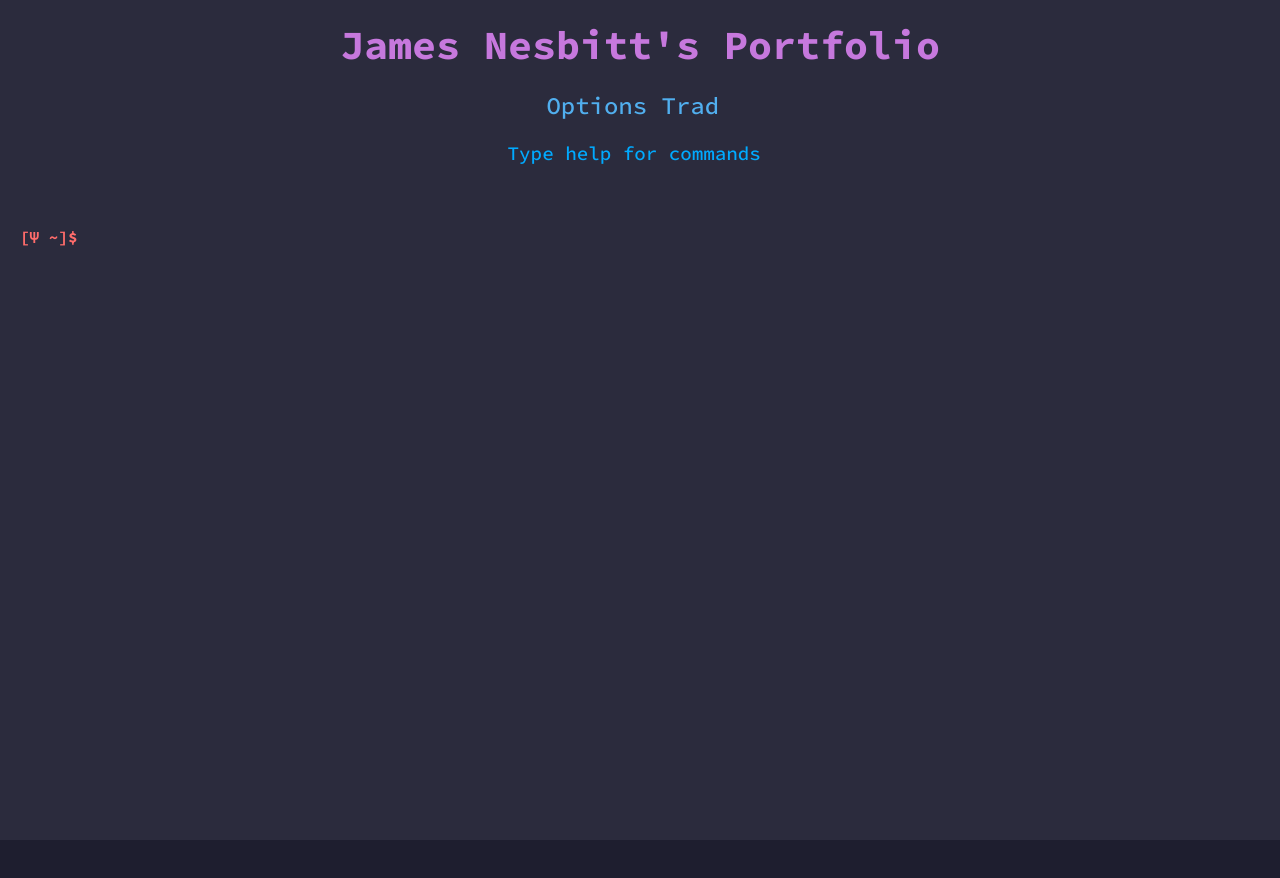
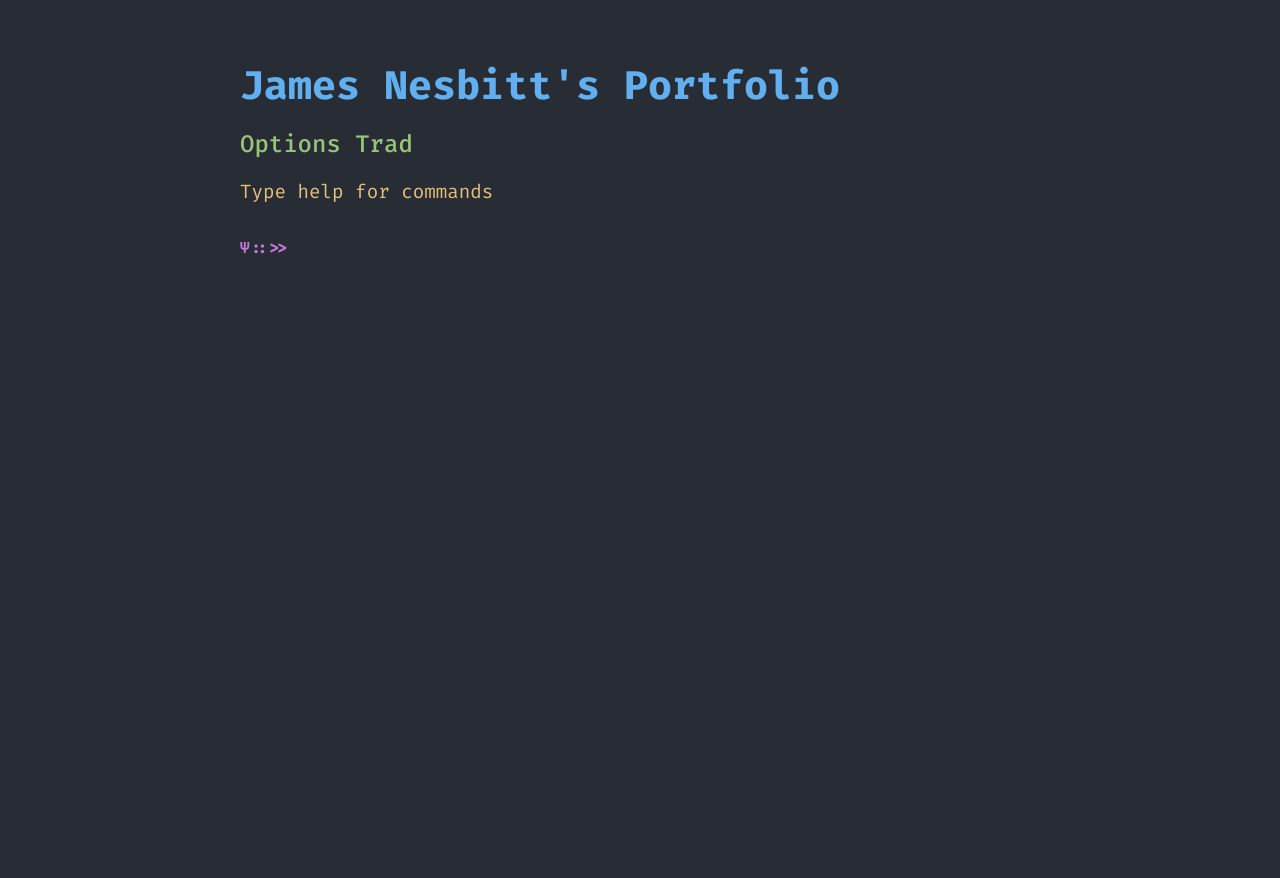
Before and after one commit to james04nesbitt/portfolio, a React (Create React App) app: page / in a window 1280 px wide. Shown: the top 878 px of the page. Built offline with nearby package versions, Linux system fonts and the light colour scheme.

Commit message:
color schme

```diff
--- a/src/home.css
+++ /dev/null
@@ -1,95 +0,0 @@
-@import url('https://fonts.googleapis.com/css2?family=Source+Code+Pro:wght@400;500;700&display=swap');
-
-body {
-    margin: 0;
-    background-color: #1e1e2f;
-    color: #c5c8c6;
-    font-family: 'Source Code Pro', monospace;
-    font-weight: 400;
-}
-
-.terminal {
-    padding: 20px;
-    background-color: #2b2b3d;
-    color: #c5c8c6;
-    height: 100vh;
-    overflow-y: auto;
-    display: flex;
-    flex-direction: column;
-    align-items: center;
-    justify-content: flex-start; /* Align at the top */
-}
-
-.indexTitle {
-    text-align: center;
-    color: #c678dd;
-    margin-bottom: 20px;
-    font-weight: 700;
-
-}
-
-.subheading {
-    text-align: center;
-    color: #51afef;
-    margin-bottom: 30px;
-    font-weight: 500;
-}
-
-.command-output {
-    margin-top: 20px;
-    width: 100%;
-}
-
-.command-line {
-    display: flex;
-    align-items: center;
-    margin-bottom: 12px;
-    width: 100%;
-}
-
-.decorator {
-    color: #ff6c6b;
-    margin-right: 10px;
-    font-weight: 700;
-    white-space: nowrap; /* Prevent wrapping to a new line */
-    line-height: 1.5em; /* Ensure line height matches the input */
-    flex-shrink: 0; /* Prevent the decorator from shrinking */
-}
-
-input.Cmd {
-    background-color: #2b2b3d;
-    border: none;
-    color: #c5c8c6;
-    width: 100%;
-    outline: none;
-    font-family: 'Source Code Pro', monospace;
-    font-size: 1em;
-    font-weight: 500;
-    line-height: 1.5em; /* Match this with the line height of .decorator */
-    padding: 0 5px; /* Add padding for spacing */
-    margin: 0; /* Remove any default margin */
-    display: inline-block; /* Ensure it stays on one line */
-    vertical-align: middle; /* Aligns with the decorator */
-}
-
-.command-input {
-    color: #c5c8c6;
-    font-weight: 400;
-}
-
-.command-output-text {
-    white-space: pre-wrap;
-    word-wrap: break-word;
-    margin: 0;
-    padding-left: 20px;
-    color: #ffffff;
-    font-weight: 400;
-    margin-top: 5px;
-}
-
-.input-line {
-    display: flex;
-    align-items: center;
-    margin-top: 10px;
-    width: 100%;
-}
--- a/src/home.jsx
+++ b/src/home.jsx
@@ -1,5 +1,5 @@
 import React, { useState } from 'react';
-import './home.css';
+import './terminal.css';
 import { TypeAnimation } from 'react-type-animation';
 import ResumeWindow from './ResumeWindow';
 
@@ -14,16 +14,29 @@ function Terminal() {
 
       switch (input) {
         case 'help':
-          output = `Available commands: \n - help\n - about me\n - projects\n - work experience\n - clear\n\nVisit the alternate portfolio: <a href="/alternate" style="color: #00aaff;">Alternate Portfolio</a>`;
+          output = `Available commands:
+ - help
+ - about me
+ - projects
+ - work experience
+ - clear
+ - resume
+
+Visit the alternate portfolio: <a href="/alternate" class="link">Alternate Portfolio</a>`;
           break;
         case 'about me':
-          output = `James Nesbitt: CS Major, AI enthusiast, Options Trader, WSB alumni.`;
+          output = 'James Nesbitt: CS Major, AI enthusiast, Options Trader, WSB alumni.';
           break;
         case 'projects':
-          output = `Projects: \n - Portfolio website\n - AI-based stock predictor\n - Chatbot with React`;
+          output = `Projects:
+ - Portfolio website
+ - AI-based stock predictor
+ - Chatbot with React`;
           break;
         case 'work experience':
-          output = `Work Experience: \n - Software Developer Intern at XYZ Corp.\n - AI Research Assistant at ABC University`;
+          output = `Work Experience:
+ - Software Developer Intern at XYZ Corp.
+ - AI Research Assistant at ABC University`;
           break;
         case 'clear':
           setCommandHistory([]);
@@ -37,23 +50,23 @@ function Terminal() {
       }
 
       setCommandHistory([...commandHistory, { input, output }]);
-      e.target.value = ''; // Clear the input
+      e.target.value = '';
     }
   };
 
   return (
     <div className="terminal">
-      <div className="indexTitle">
+      <div className="terminal-content">
+        <h1 className="terminal-title">
           <TypeAnimation
             sequence={['James Nesbitt\'s Portfolio', 1000]}
             wrapper="span"
             speed={50}
-          style={{fontFamily:'Source Code Pro', fontSize: '2.5em', display: 'block' }}
             cursor={false}
           />
-      </div>
+        </h1>
 
-      <div className="subheading">
+        <div className="terminal-subtitle">
           <TypeAnimation
             preRenderFirstString={true}
             sequence={[
@@ -69,10 +82,12 @@ function Terminal() {
             ]}
             wrapper="span"
             speed={50}
-          style={{fontFamily:'Source Code Pro', fontSize: '1.5em', display: 'block' }}
             repeat={Infinity}
+
           />
-        <br/>
+        </div>
+
+        <p className="terminal-help">
           <TypeAnimation
             sequence={[
               2000,
@@ -80,28 +95,27 @@ function Terminal() {
             ]}
             wrapper="span"
             speed={50}
-          style={{fontFamily:'Source Code Pro', fontSize: '1.2em', display: 'block', color: '#00aaff' }}
-          cursor={true}
+            cursor={false}
           />
+        </p>
+
+        <div className="terminal-output">
+          {commandHistory.map((entry, index) => (
+            <div key={index} className="terminal-entry">
+              <div className="terminal-command">
+                <span className="terminal-prompt">Ψ::&gt;&gt;</span>
+                <span className="terminal-input">{entry.input}</span>
               </div>
-
-      <div className="command-output">
-        {commandHistory.map((entry, index) => (
-          <div key={index}>
-            <div className="command-line">
-              <label className="decorator">[Ψ ~]$</label>
-              <span className="command-input">{entry.input}</span>
-            </div>
-            <pre className="command-output-text" dangerouslySetInnerHTML={{ __html: entry.output }}></pre>
+              <pre className="terminal-result" dangerouslySetInnerHTML={{ __html: entry.output }}></pre>
             </div>
           ))}
         </div>
 
-      <div className="input-line">
-        <label className="decorator">[Ψ ~]$</label>
+        <div className="terminal-input-line">
+          <span className="terminal-prompt">Ψ::&gt;&gt;</span>
           <input
-          id="cmd"
-          className="Cmd"
+            type="text"
+            className="terminal-input-field"
             onKeyDown={handleCommand}
             autoFocus
           />
@@ -109,6 +123,7 @@ function Terminal() {
 
         {isResumeOpen && <ResumeWindow />}
       </div>
+    </div>
   );
 }
 
--- /dev/null
+++ b/src/terminal.css
@@ -0,0 +1,94 @@
+@import url('https://fonts.googleapis.com/css2?family=Fira+Code:wght@300;400;500;600;700&display=swap');
+
+body {
+  margin: 0;
+  background-color: #282c34;
+  color: #abb2bf;
+  font-family: 'Fira Code', monospace;
+}
+
+.terminal {
+  min-height: 100vh;
+  padding: 2rem;
+  background-color: #282c34;
+  color: #abb2bf;
+}
+
+.terminal-content {
+  max-width: 800px;
+  margin: 0 auto;
+}
+
+.terminal-title {
+  color: #61afef;
+  font-size: 2.5rem;
+  font-weight: 700;
+  margin-bottom: 1rem;
+}
+
+.terminal-subtitle {
+  color: #98c379;
+  font-size: 1.5rem;
+  font-weight: 500;
+  margin-bottom: 1rem;
+}
+
+.terminal-help {
+  color: #e5c07b;
+  font-size: 1.2rem;
+  margin-bottom: 2rem;
+}
+
+.terminal-output {
+  margin-bottom: 1rem;
+}
+
+.terminal-entry {
+  margin-bottom: 1rem;
+}
+
+.terminal-command {
+  display: flex;
+  align-items: center;
+}
+
+.terminal-prompt {
+  color: #c678dd;
+  margin-right: 0.5rem;
+  font-weight: bold;
+}
+
+.terminal-input,
+.terminal-input-field {
+  background-color: transparent;
+  border: none;
+  color: #abb2bf;
+  font-family: 'Fira Code', monospace;
+  font-size: 1rem;
+  outline: none;
+}
+
+.terminal-input-field {
+  flex-grow: 1;
+}
+
+.terminal-result {
+  white-space: pre-wrap;
+  word-wrap: break-word;
+  margin: 0.5rem 0 0 1rem;
+  color: #abb2bf;
+}
+
+.terminal-input-line {
+  display: flex;
+  align-items: center;
+}
+
+.link {
+  color: #61afef;
+  text-decoration: none;
+}
+
+.link:hover {
+  text-decoration: underline;
+}
```
Lines whose indentation alone changed are shown as unchanged.
